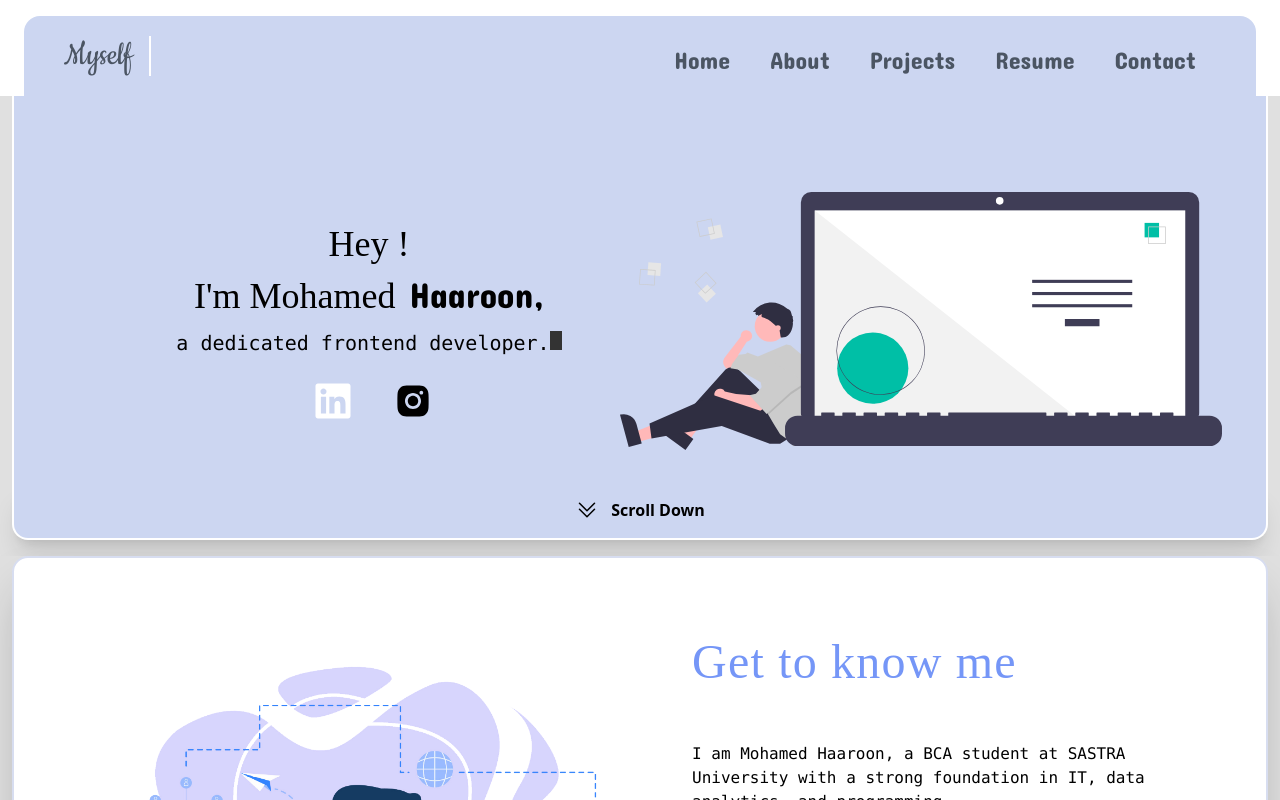
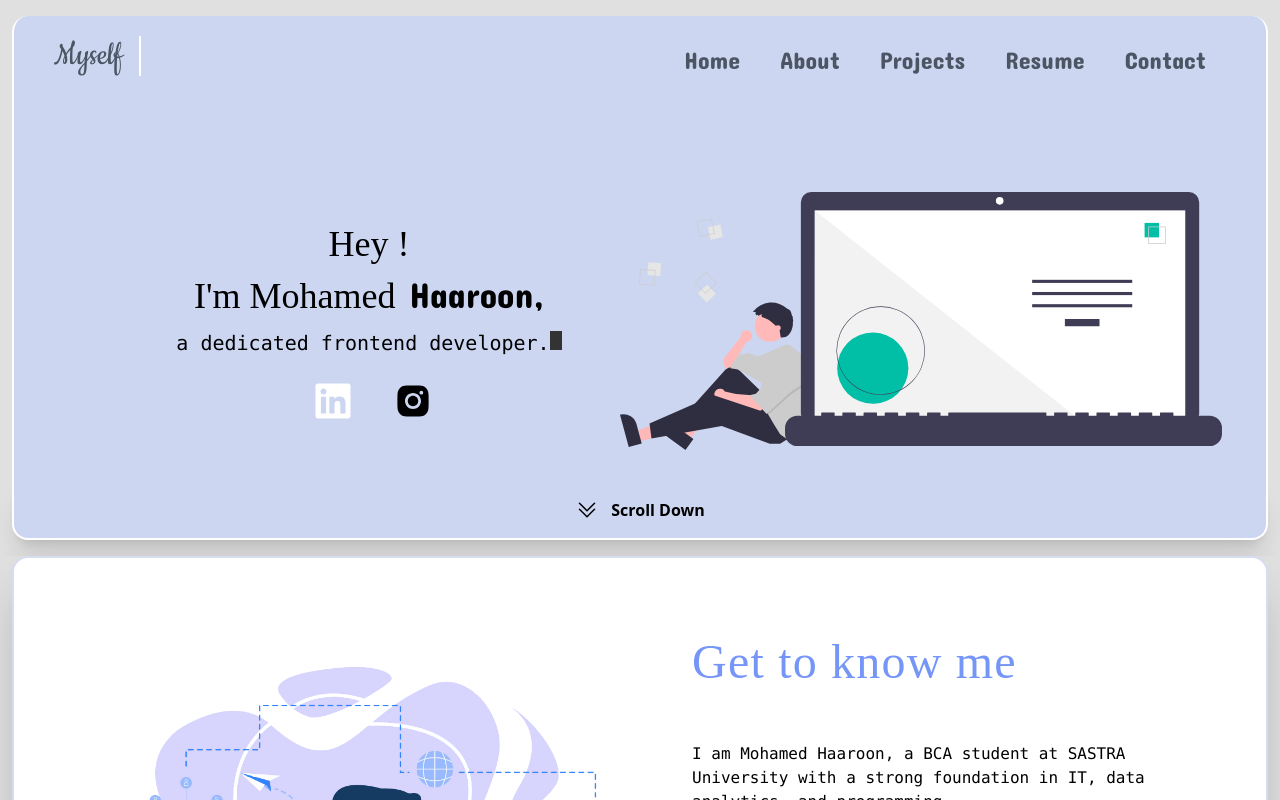
Before and after one commit to AMDHAAROON/portfolio, a React (Create React App) app: page / in a window 1280 px wide. Shown: the top 800 px of the page. Built offline with nearby package versions, Linux system fonts and the light colour scheme; a web font is replaced by a local one.

Commit message:
updated bg to light gray and added border lines to keep elevated

```diff
--- a/src/components/header.js
+++ b/src/components/header.js
@@ -6,8 +6,8 @@ import icon from '../assets/online-learning.png';
 export default function Header(){
    const [toggleMenu,settoggleMenu]= useState(false);
     return <>
-    <section className="px-6 pt-4  bg-white cursor-default ">
-    <header className="flex justify-between px-10 py-5  bg-lightlaven rounded-t-2xl ">
+    <section className="px-3 pt-4 bg-[#e0e0e0] cursor-default ">
+    <header className="flex justify-between px-10 py-5  bg-lightlaven rounded-t-2xl border-x-2  border-[#ffffff] ">
         <a href="#" className="font-cursive text-gray-600 text-4xl   border-r-2 border-white pr-4 flex"> Myself
         </a>
         <nav className="hidden  md:block">
```
